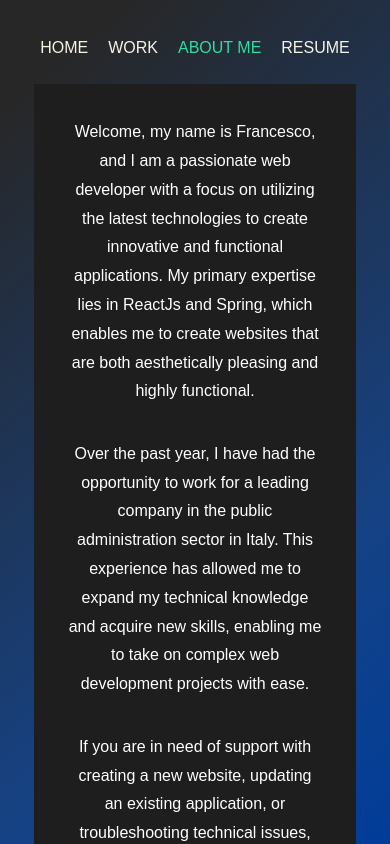
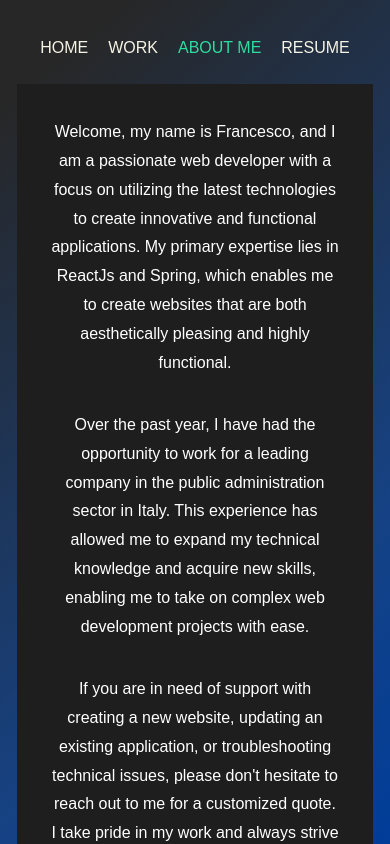
Before and after one commit to GastoneFrancesco/portfolio-react, a React (Create React App) app: page /about-me in a window 390 px wide. Shown: the top 844 px of the page. Built offline with nearby package versions, Linux system fonts and the light colour scheme.

Commit message:
Adding to previus commit

```diff
--- a/src/App.css
+++ b/src/App.css
@@ -271,10 +271,16 @@ body {
 }
 
 @media (max-width: 800px) {
+
   .resume-container {
     flex-direction: column !important;
     margin-inline: 4vh !important;
   }
+
+  .about-me-container {
+    margin-inline: 2vh !important;
+  }
+
 }
 
 .ide_background_img {
@@ -588,7 +594,7 @@ input[type="email" i] {
 .about-me-container {
   margin: auto;
   margin-block: 10vh;
-  margin-inline: 4vh;
+  margin-inline: 10vh;
   text-align: center;
   background-color: #1E1E1E;
   color: white;
```
